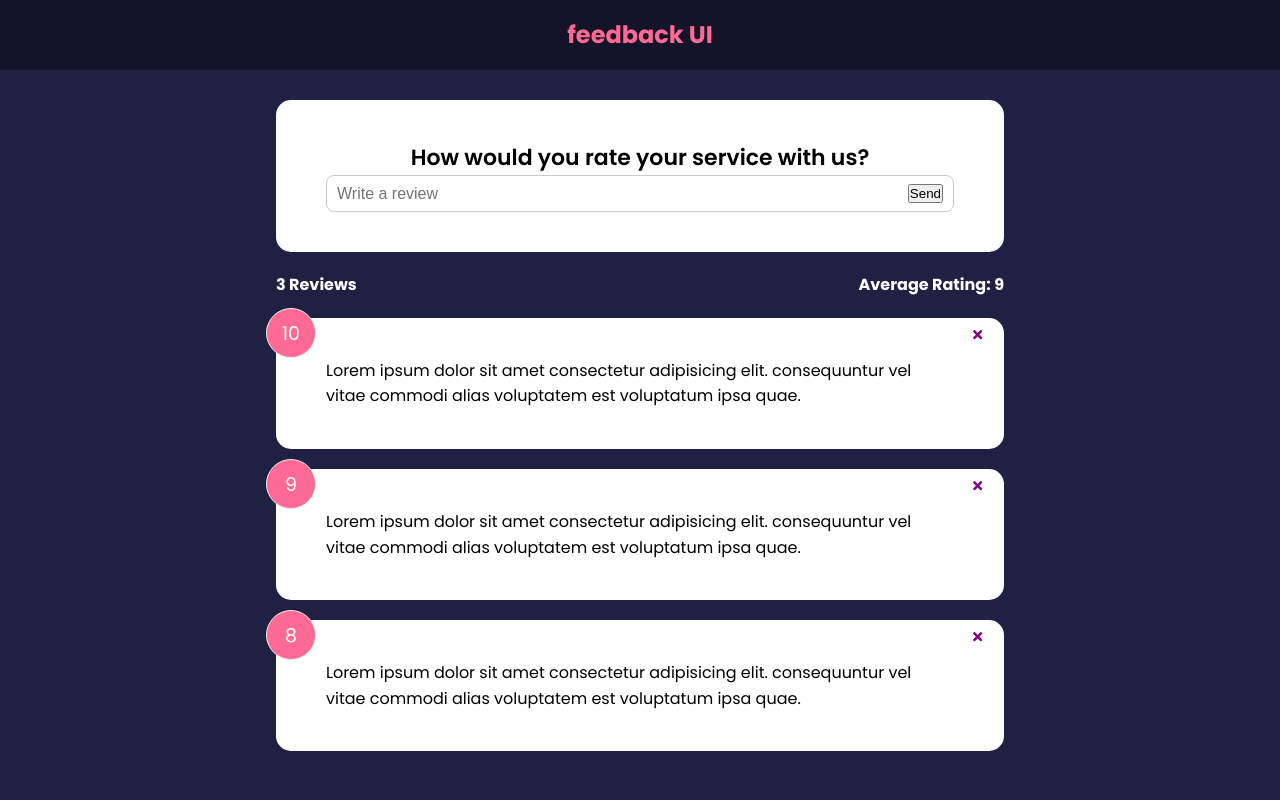
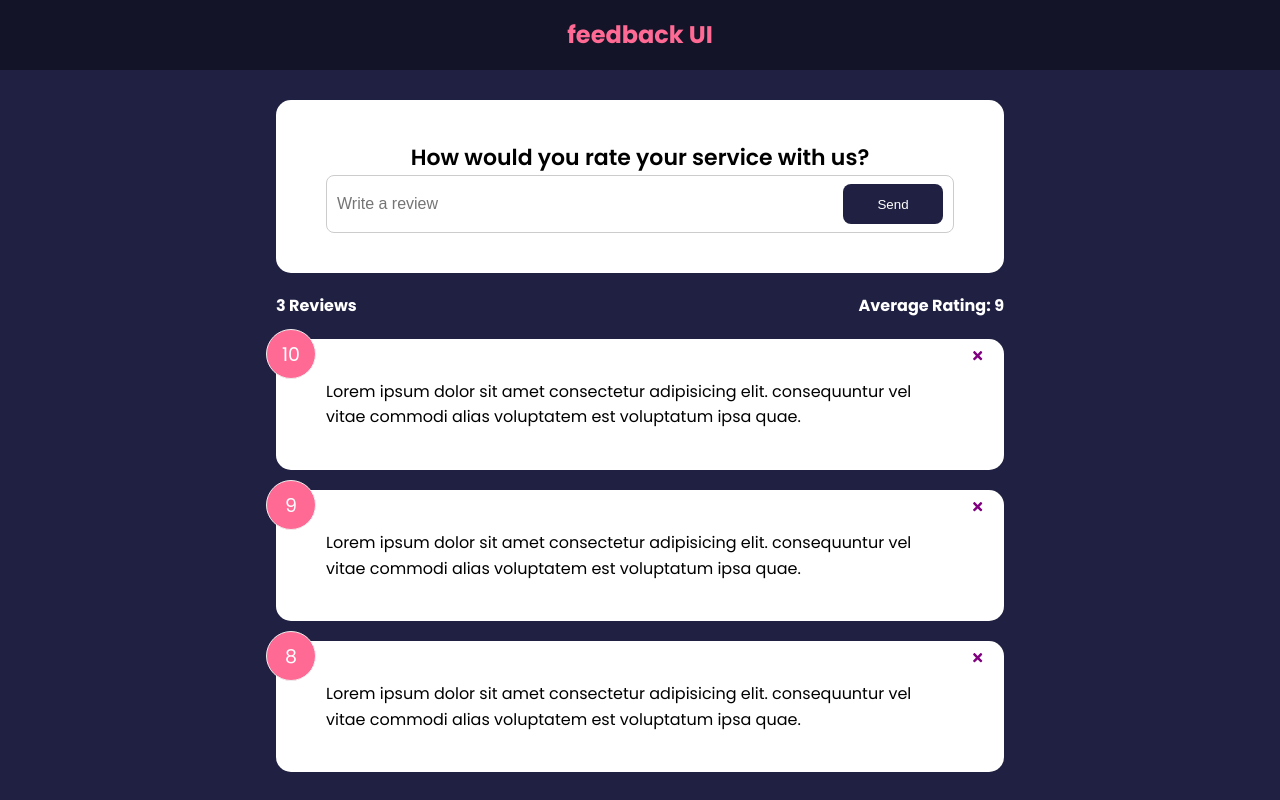
Before and after one commit to Rezz888/my-feedback-app, a React (Create React App) app: page / in a window 1280 px wide. Built offline with nearby package versions, Linux system fonts and the light colour scheme; the HTML template or start-up script is replaced by a standard one.

Commit message:
Button component in place

```diff
--- a/src/Components/FeedbackForm.jsx
+++ b/src/Components/FeedbackForm.jsx
@@ -1,6 +1,7 @@
 import React from 'react'
 import { useState } from 'react'
 import Card from './Shared/Card'
+import Button from './Shared/Button'
 
 function FeedbackForm() {
     const [text, setText] = useState('')
@@ -19,7 +20,7 @@
              placeholder='Write a review'
              value={text}
              />
-             <button type='submit'>Send</button>
+             <Button type='submit'>Send</Button>
          </div>
      </form>
   </Card>
--- /dev/null
+++ b/src/Components/Shared/Button.jsx
@@ -0,0 +1,27 @@
+import React from 'react'
+import PropTypes from 'prop-types'
+
+
+function Button({ children, version, type, isDisabled }) {
+  return (
+    <button type={type} disabled={isDisabled} className={`btn btn-${version}`}>
+        {children}
+    </button>
+  )
+}
+
+Button.defaultProps = {
+    version: 'primary',
+    type: 'button',
+    isDisabled: false
+}
+
+Button.prototype = {
+    children: PropTypes.node.isRequired,
+    version: PropTypes.string,
+    type: PropTypes.string,
+    isDisabled: PropTypes.bool
+
+}
+
+export default Button
```
